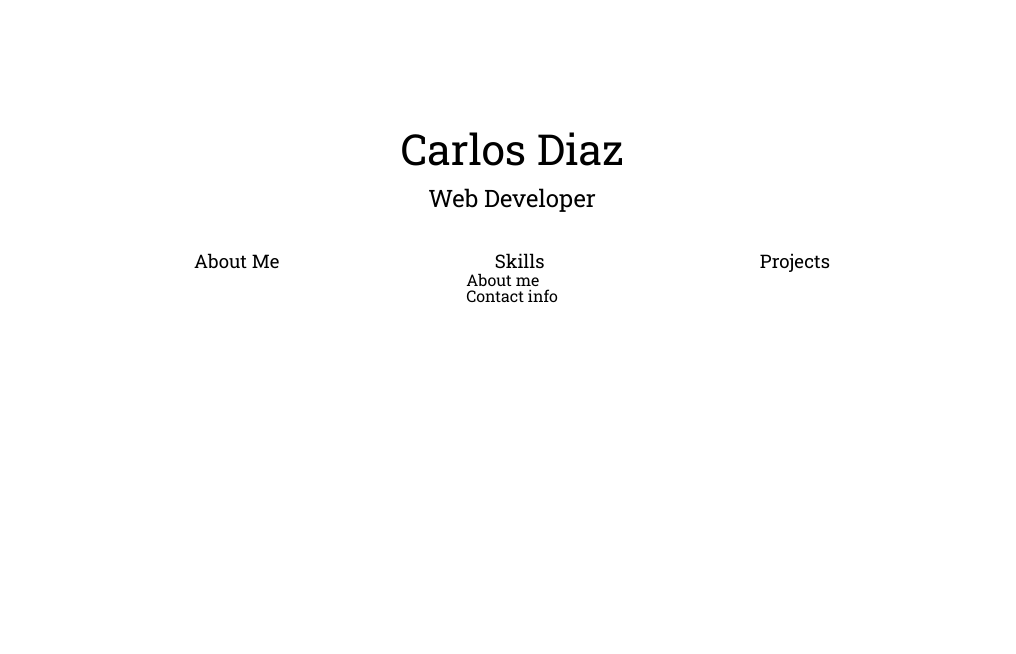
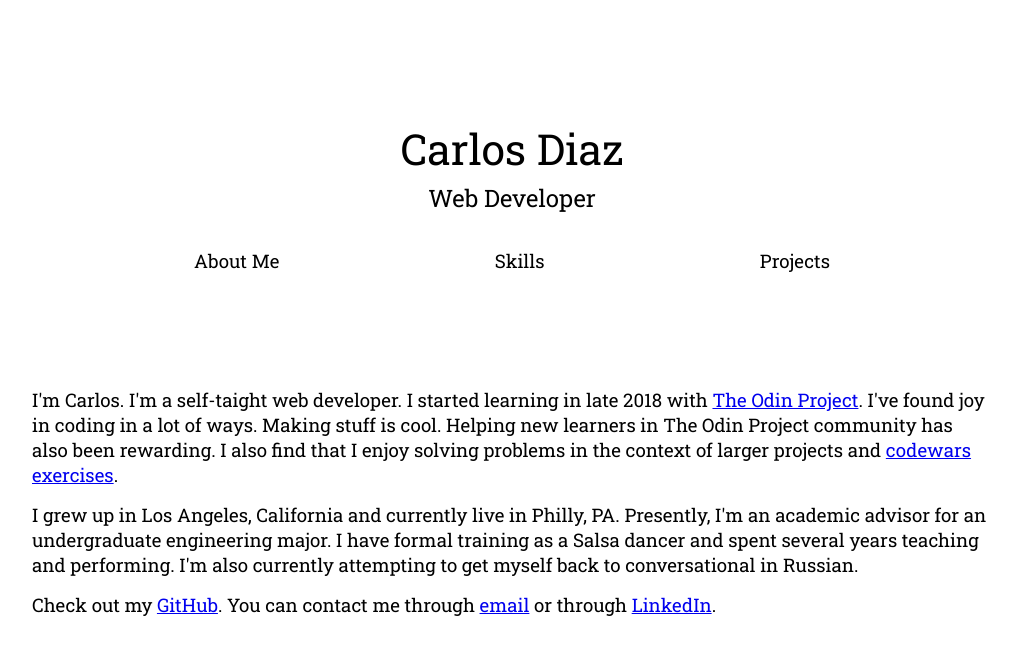
Before and after one commit to bycdiaz/portfolio, a React (Create React App) app: page / in a window 1280 px wide. Shown: the top 654 px of the page, without its empty margins (128-1144 px from the left). Built offline with nearby package versions, Linux system fonts and the light colour scheme.

Commit message:
Adds about and contact info.

```diff
--- a/src/components/About.js
+++ b/src/components/About.js
@@ -1,13 +1,31 @@
 import React from 'react';
+import "../styles/about.css"
 
 function About() {
   return (
     <div className="about">
       <div className="bio">
-        <p>About me</p>
-      </div>
-      <div className="contact">
-        <p>Contact info</p>
+        <p className="coding">
+          I'm Carlos. I'm a self-taight web developer. I started learning in
+          late 2018 with <a href="https://www.theodinproject.com/">The Odin
+          Project</a>. I've found joy in coding in a lot of ways. Making
+          stuff is cool. Helping new learners in The Odin Project community
+          has also been rewarding. I also find that I enjoy solving problems
+          in the context of larger projects and <a href="https://www.codewars.com/users/bycdiaz">
+          codewars exercises</a>.
+        </p>
+        <p className="personal">
+          I grew up in Los Angeles, California and currently live in Philly, PA.
+          Presently, I'm an academic advisor for an undergraduate engineering
+          major. I have formal training as a Salsa dancer and spent several years
+          teaching and performing. I'm also currently attempting to get myself
+          back to conversational in Russian.
+        </p>
+        <p className="contact">
+          Check out my <a href="https://github.com/bycdiaz">GitHub</a>.
+          You can contact me through <a href="mailto:bycdiaz@protonmail.com">email</a> or
+          through <a href="https://www.linkedin.com/in/bycdiaz/">LinkedIn</a>.
+        </p>
       </div>
     </div>
 
--- a/src/components/TabContent.js
+++ b/src/components/TabContent.js
@@ -2,6 +2,7 @@ import React from "react";
 import About from "./About";
 import Skills from "./Skills";
 import Projects from "./Projects";
+import "../styles/tabcontent.css";
 
 function TabContent(props) {
   function ShowContents() {
--- /dev/null
+++ b/src/styles/about.css
@@ -0,0 +1,5 @@
+.bio > * {
+  font-size: 14pt;
+  margin: 15px 0px;
+  line-height: normal;
+}
--- a/src/styles/skills.css
+++ b/src/styles/skills.css
@@ -3,7 +3,6 @@
   flex-direction: row;
   justify-content: space-around;
   width: 75%;
-  margin-top: 100px;
   flex-wrap: wrap;
 }
 
--- /dev/null
+++ b/src/styles/tabcontent.css
@@ -0,0 +1,4 @@
+.contents {
+  width: 75%;
+  margin: 100px auto;
+}
```
